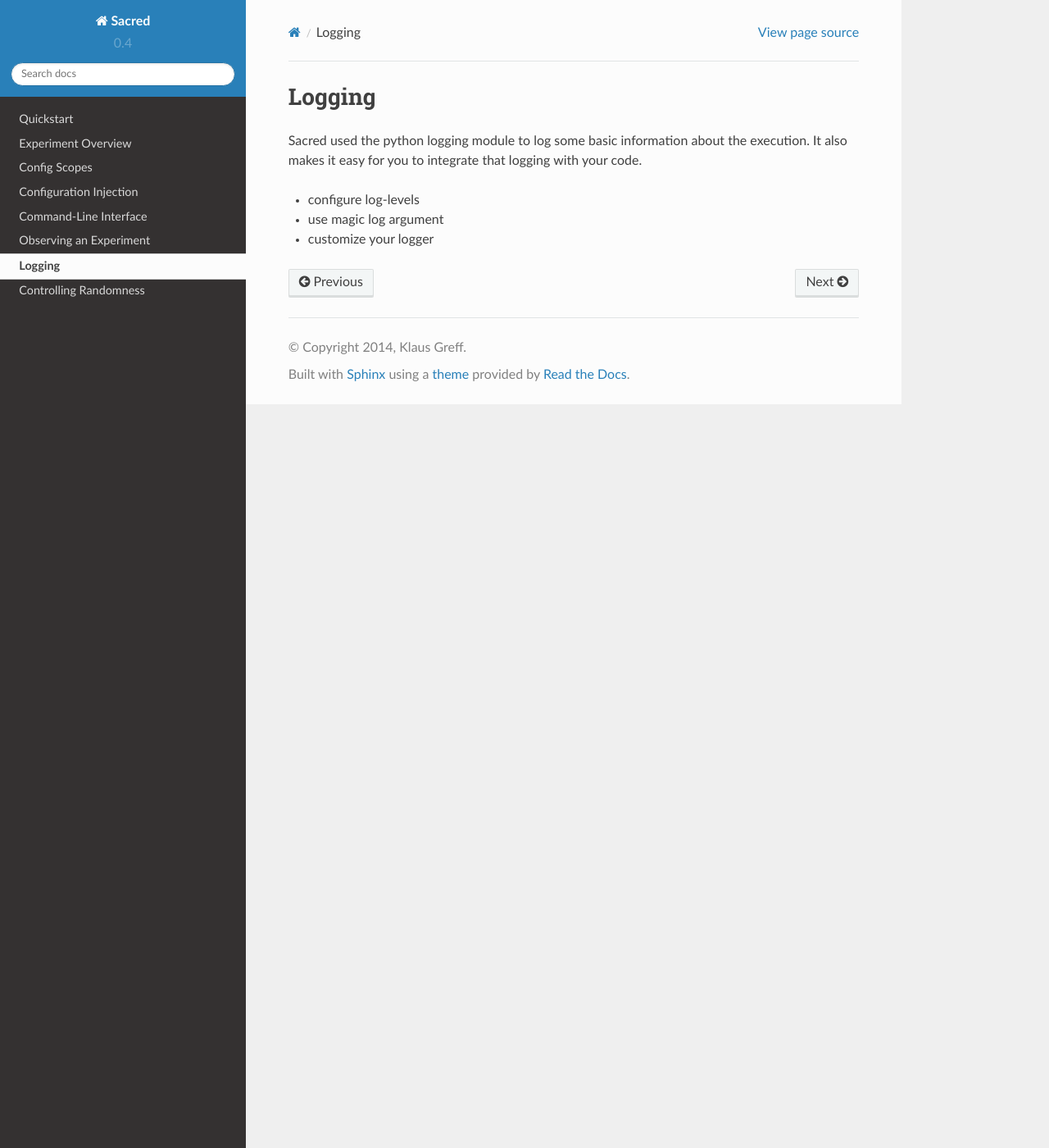
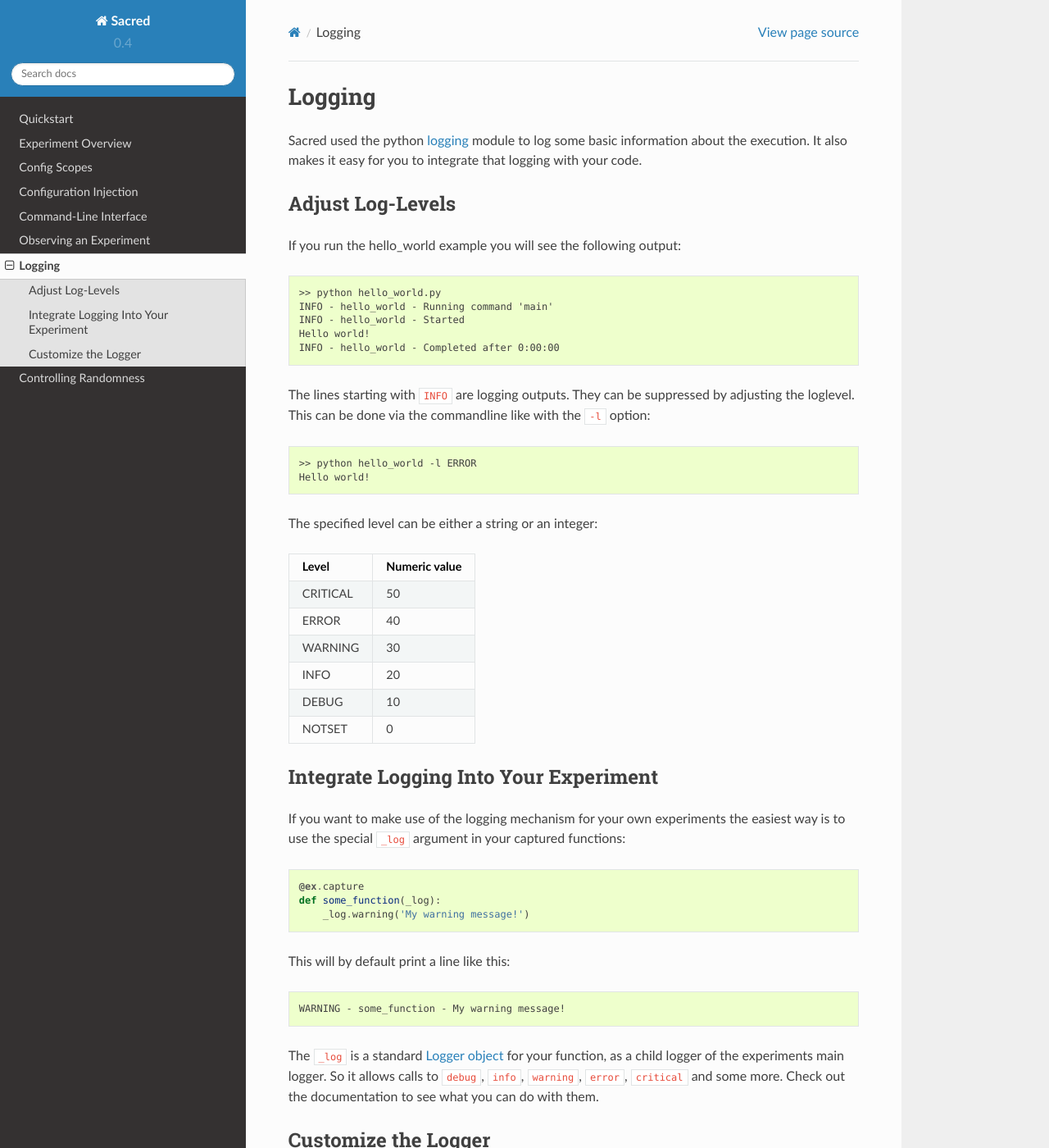
Before and after one commit to IDSIA/sacred, a Sphinx documentation site: the page built from docs/logging.rst, in a window 1280 px wide and 1400 px high. Shown: the whole window at 82% size. Built offline with Sphinx 7.4.7 and the Read the Docs theme 2.0.0, drawn with Linux system fonts in a browser that asks for light colours; some of the changed text lies outside the part shown.

Commit message:
documented and ironed out logging. fixes #44

```diff
--- a/docs/logging.rst
+++ b/docs/logging.rst
@@ -1,9 +1,80 @@
 Logging
 *******
-Sacred used the python logging module to log some basic information about the
-execution. It also makes it easy for you to integrate that logging with your
-code.
+Sacred used the python `logging <https://docs.python.org/2/library/logging.html>`_
+module to log some basic information about the execution. It also makes it easy
+for you to integrate that logging with your code.
 
-* configure log-levels
-* use magic log argument
-* customize your logger
+Adjust Log-Levels
+=================
+If you run the hello_world example you will see the following output::
+
+    >> python hello_world.py
+    INFO - hello_world - Running command 'main'
+    INFO - hello_world - Started
+    Hello world!
+    INFO - hello_world - Completed after 0:00:00
+
+The lines starting with ``INFO`` are logging outputs. They can be suppressed by
+adjusting the loglevel. This can be done via the commandline like with the
+``-l`` option::
+
+    >> python hello_world -l ERROR
+    Hello world!
+
+The specified level can be either a string or an integer:
+
++----------+---------------+
+| Level    | Numeric value |
++==========+===============+
+| CRITICAL | 50            |
++----------+---------------+
+| ERROR    | 40            |
++----------+---------------+
+| WARNING  | 30            |
++----------+---------------+
+| INFO     | 20            |
++----------+---------------+
+| DEBUG    | 10            |
++----------+---------------+
+| NOTSET   | 0             |
++----------+---------------+
+
+Integrate Logging Into Your Experiment
+======================================
+If you want to make use of the logging mechanism for your own experiments the
+easiest way is to use the special ``_log`` argument in your captured functions:
+
+.. code-block:: python
+
+    @ex.capture
+    def some_function(_log):
+        _log.warning('My warning message!')
+
+This will by default print a line like this::
+
+    WARNING - some_function - My warning message!
+
+The ``_log`` is a standard
+`Logger object <https://docs.python.org/2/library/logging.html#logger-objects>`_
+for your function, as a child logger of the experiments main logger.
+So it allows calls to ``debug``, ``info``, ``warning``, ``error``, ``critical``
+and some more. Check out the documentation to see what you can do with them.
+
+Customize the Logger
+====================
+It is easy to customize the logging behaviour of your experiment by just
+providing a custom
+`Logger object <https://docs.python.org/2/library/logging.html#logger-objects>`_
+to your experiment:
+
+.. code-block:: python
+
+   import logging
+   logger = logging.getLogger('my_custom_logger')
+   ## configure your logger here
+   ex.logger = logger
+
+The custom logger will be used to generate all the loggers for all
+captured functions. This way you can use all the features of the
+`logging <https://docs.python.org/2/library/logging.html>`_ package. See the
+``examples/log_example.py`` file for an example of this.
```
Also changed, not shown: 4 other files.
